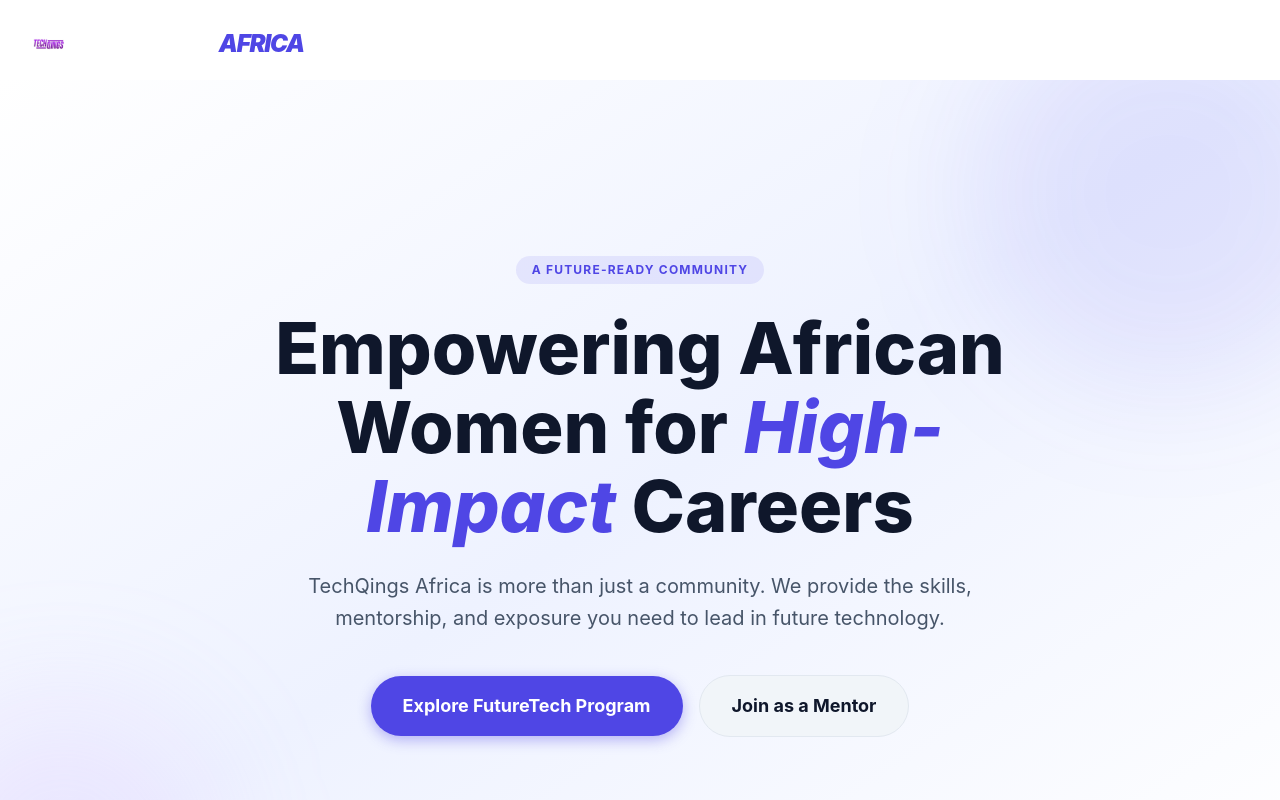
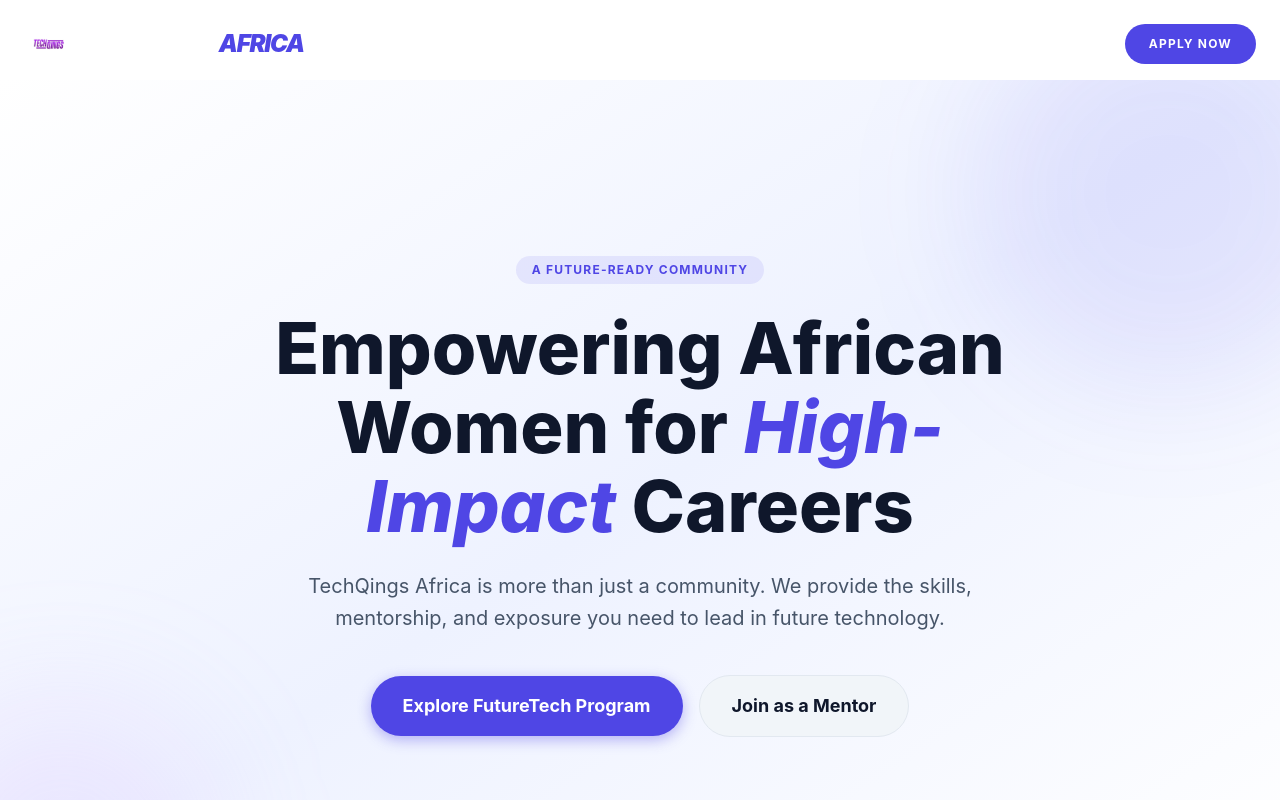
Before and after one commit to Eunini/techqings-africa, a Next.js app: page / in a window 1280 px wide. Shown: the top 800 px of the page. Built offline with nearby package versions, Linux system fonts and the light colour scheme.

Commit message:
style: revert Apply Now button to primary purple theme

```diff
--- a/src/components/layout/Navbar.tsx
+++ b/src/components/layout/Navbar.tsx
@@ -54,7 +54,7 @@
                             {link.name}
                         </Link>
                     ))}
-                    <Button href="/apply" className={`px-6 py-2.5 text-xs uppercase tracking-widest shadow-none hover:shadow-lg transition-all ${scrolled ? '' : 'bg-white text-primary hover:bg-white/90'}`}>
+                    <Button href="/apply" className="px-6 py-2.5 text-xs uppercase tracking-widest shadow-none hover:shadow-lg">
                         Apply Now
                     </Button>
                 </div>
```
